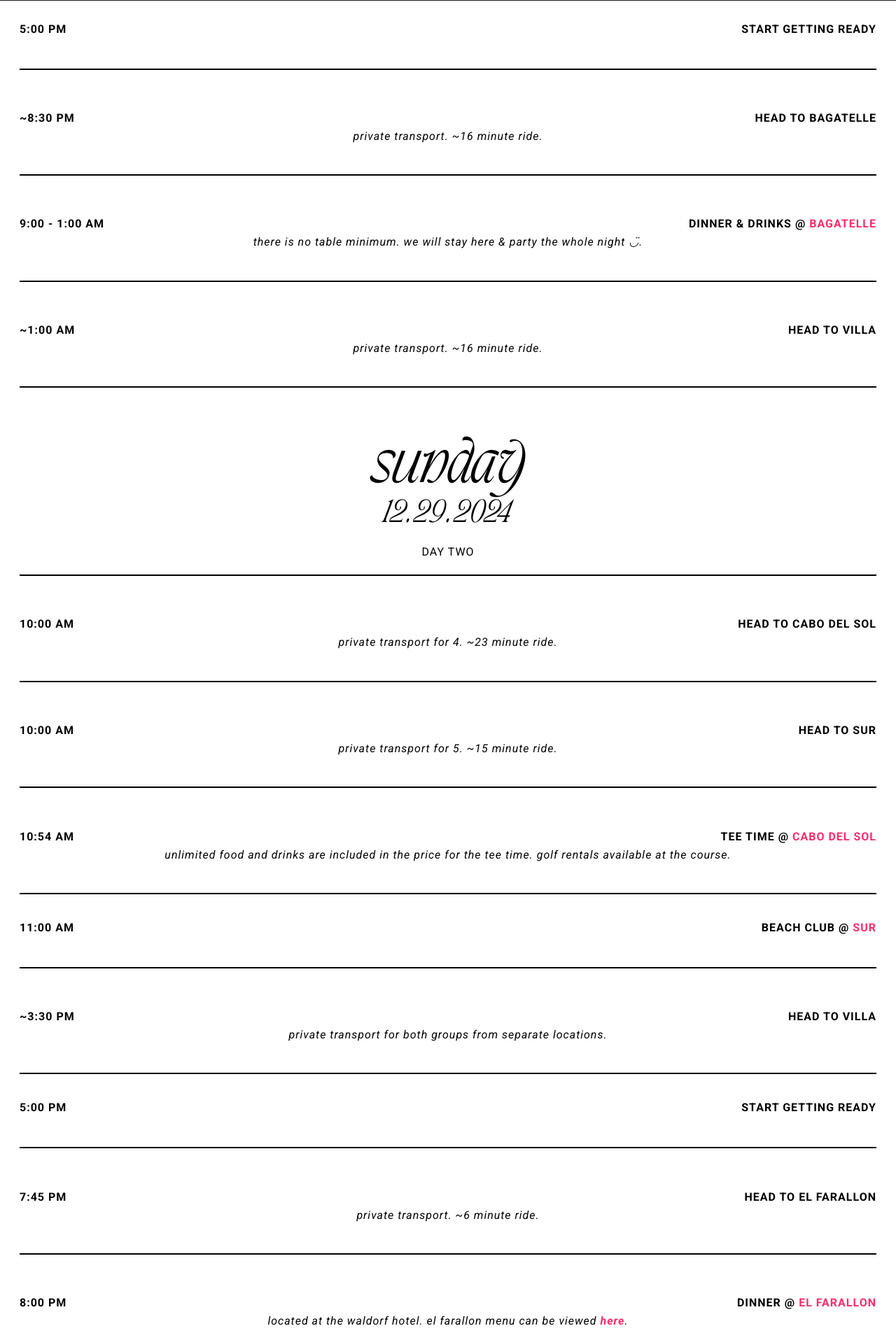
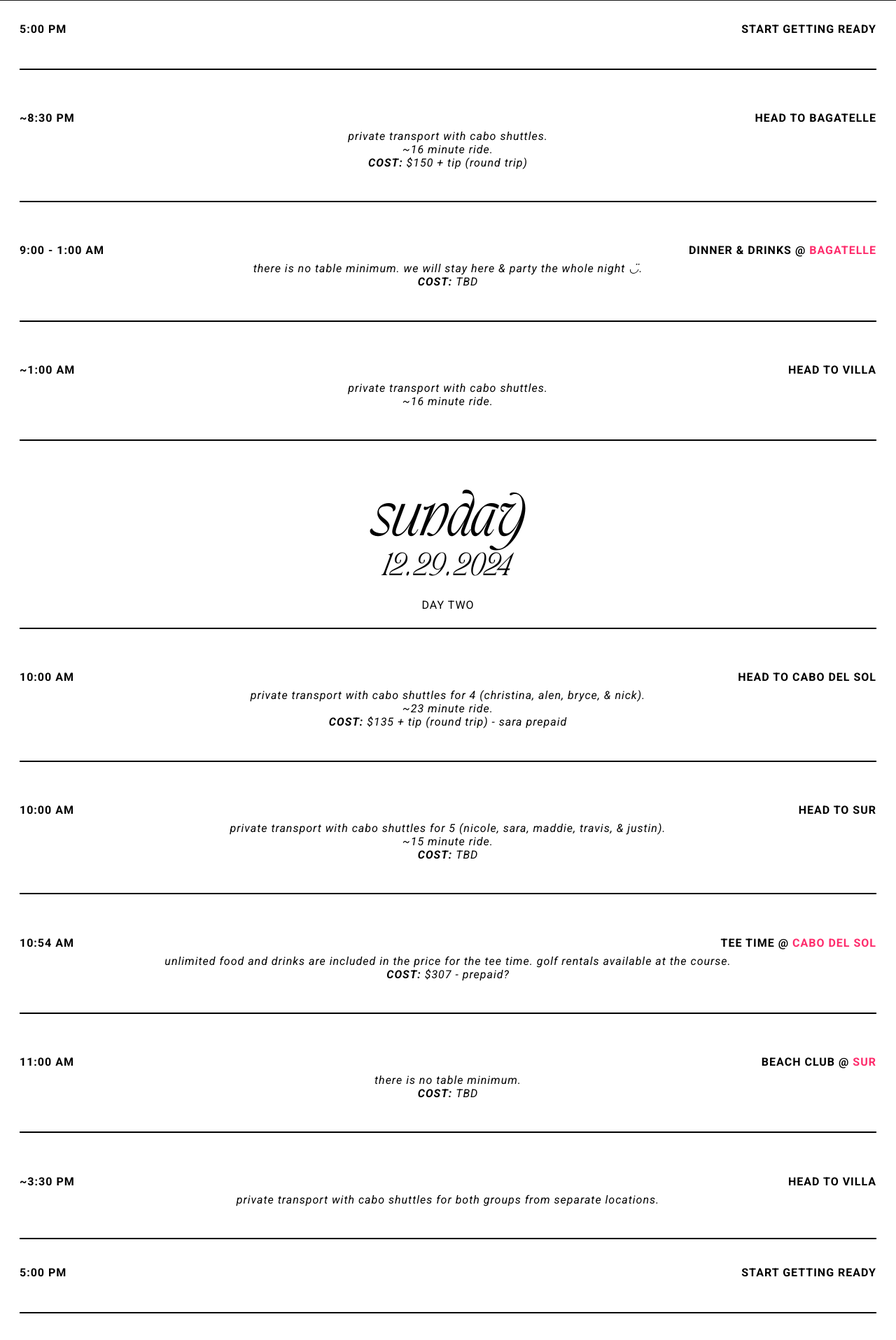
Before and after one commit to christinaathecoder/cabo-nye-website, a PHP site: page /detailed.html in a window 1280 px wide. Shown: the part 799-2714 px from the top of the page at 70% size. Run offline with PHP 8.4, Linux system fonts and the light colour scheme.

Commit message:
provide price details and reorganize navigation

```diff
--- a/crew.html
+++ b/crew.html
@@ -17,13 +17,13 @@
                     <div class="nav-mobile"><a id="nav-toggle" href="#!"><span></span></a></div>
                     <ul class="nav-list">
                         <li><a href="index">home</a></li>
-                        <li><a href="flights" class="active">flights</a></li>
                         <li><a href="#">itinerary</a>
                             <ul class="nav-dropdown">
                                 <li><a href="overview">overview</a></li>
                                 <li><a href="detailed">detailed</a></li>
                             </ul>
                         </li>
+                        <li><a href="flights">flights</a></li>
                         <li><a href="crew" class="active">crew</a></li>
                     </ul>
                 </nav>
--- a/detailed.html
+++ b/detailed.html
@@ -17,13 +17,13 @@
                     <div class="nav-mobile"><a id="nav-toggle" href="#!"><span></span></a></div>
                     <ul class="nav-list">
                         <li><a href="index">home</a></li>
-                        <li><a href="flights">flights</a></li>
-                        <li><a href="#">itinerary</a>
+                        <li><a href="#" class="active">itinerary</a>
                             <ul class="nav-dropdown">
                                 <li><a href="overview">overview</a></li>
                                 <li><a href="detailed" class="active">detailed</a></li>
                             </ul>
                         </li>
+                        <li><a href="flights">flights</a></li>
                         <li><a href="crew">crew</a></li>
                     </ul>
                 </nav>
@@ -44,13 +44,14 @@
                 <div class="row">
                     <div class="column left"><B>~12:30 PM</B></div>
                     <div class="column right"><B>head to villa</B></div>
-                    <h6>12:30 time is still TBD depending on if early check in is possible. complimentary private transport for 7 guests, other 2 guests will find their own transport. ~30 minute ride.</h6>
+                    <h6>12:30 time is still TBD depending on if early check in is possible. complimentary private transport for 7 guests, other 2 guests will find their own transport.
+                        <BR>~30 minute ride.</h6>
                 </div>
                 <hr/>
                 <div class="row">
                     <div class="column left"><B>3:00/4:00 PM</B></div>
                     <div class="column right"><B>check in to villa</B></div>
-                    <h6>details about our villa can be viewed <a href="https://www.cabovillas.com/properties.asp?PID=326" target="_blank">here</a>.
+                    <h6>details about our villa can be viewed <a href="https://www.cabovillas.com/properties.asp?PID=326" target="_blank">here</a>.</h6>
                 </div>
                 <hr/>
                 <div class="row">
@@ -61,19 +62,23 @@
                 <div class="row">
                     <div class="column left"><b>~8:30 PM</b></div>
                     <div class="column right"><B>head to bagatelle</B></div>
-                    <h6>private transport. ~16 minute ride. </h6>
+                    <h6>private transport with cabo shuttles.<BR>
+                        ~16 minute ride.<BR>
+                        <B>COST: </B>$150 + tip (round trip)</h6>
                 </div>
                 <hr/>
                 <div class="row">
                     <div class="column left"><b>9:00 - 1:00 AM</b></div>
                     <div class="column right"><B>dinner & drinks @ <a href="https://www.instagram.com/bagatelleloscabos" target="_blank">bagatelle</a><B></div>
-                    <h6>there is no table minimum. we will stay here & party the whole night ◡̈.</h6>
+                    <h6>there is no table minimum. we will stay here & party the whole night ◡̈.<BR>
+                    <B>COST: </B>TBD</h6>
                 </div>
                 <hr/>
                 <div class="row">
                     <div class="column left"><b>~1:00 AM</b></div>
                     <div class="column right"><B>head to villa</B></div>
-                    <h6>private transport. ~16 minute ride.</h6>
+                    <h6>private transport with cabo shuttles.<BR>
+                        ~16 minute ride.</h6>
                 </div>
                 <hr/>
             </div>
@@ -85,30 +90,37 @@
                 <div class="row">
                     <div class="column left"><B>10:00 AM</B></div>
                     <div class="column right"><B>head to cabo del sol</B></div>
-                    <h6>private transport for 4. ~23 minute ride.</h6>
+                    <h6>private transport with cabo shuttles for 4 (christina, alen, bryce, & nick).<BR>
+                        ~23 minute ride.<BR>
+                        <B>COST: </B>$135 + tip (round trip) - sara prepaid</h6>
                 </div>
                 <hr/>
                 <div class="row">
                     <div class="column left"><B>10:00 AM</B></div>
                     <div class="column right"><B>head to sur</B></div>
-                    <h6>private transport for 5. ~15 minute ride.</h6>
+                    <h6>private transport with cabo shuttles for 5 (nicole, sara, maddie, travis, & justin).<BR>
+                        ~15 minute ride.<BR>
+                    <B>COST: </B>TBD</h6>
                 </div>
                 <hr/>
                 <div class="row">
                     <div class="column left"><B>10:54 AM</B></div>
                     <div class="column right"><B>tee time @ <a href="https://cabodelsol.com/golf/" target="_blank">cabo del sol</a></B></div>
-                    <h6>unlimited food and drinks are included in the price for the tee time. golf rentals available at the course.</h6>
+                    <h6>unlimited food and drinks are included in the price for the tee time. golf rentals available at the course.<BR>
+                    <b>COST: </b>$307 - prepaid?</h6>
                 </div>
                 <hr/>
                 <div class="row">
                     <div class="column left"><b>11:00 AM</b></div>
                     <div class="column right"><B>beach club @ <a href="https://www.yelp.com/biz/sur-beach-house-cabo-san-lucas-2" target="_blank">sur</a></B></div>
-                </div><BR>
+                    <h6>there is no table minimum.<BR>
+                        <B>COST: </B>TBD</h6>
+                </div>
                 <hr/>
                 <div class="row">
                     <div class="column left"><b>~3:30 PM</b></div>
                     <div class="column right"><B>head to villa</B></div>
-                    <h6>private transport for both groups from separate locations.</h6>
+                    <h6>private transport with cabo shuttles for both groups from separate locations.</h6>
                 </div>
                 <hr/>
                 <div class="row">
@@ -119,30 +131,36 @@
                 <div class="row">
                     <div class="column left"><b>7:45 PM</b></div>
                     <div class="column right"><B>head to el farallon</B></div>
-                    <h6>private transport. ~6 minute ride.</h6>
+                    <h6>private transport with cabo shuttles.
+                        <BR>~6 minute ride.<BR>
+                        <B>COST: </B>$150 + tip (round trip) - sara prepaid</h6>
                 </div>
                 <hr/>
                 <div class="row">
                     <div class="column left"><b>8:00 PM</b></div>
                     <div class="column right"><B>dinner @ <a href="https://www.yelp.com/biz/el-farall%C3%B3n-cabo-san-lucas" target="_blank">el farallon</a></B></div>
-                    <h6>located at the waldorf hotel. el farallon menu can be viewed <a href="images/farallon-menu.pdf" target="_blank">here</a>.</h6>
+                    <h6>located at the waldorf hotel. el farallon menu can be viewed <a href="images/farallon-menu.pdf" target="_blank">here</a>.<BR>
+                        <B>COST: </B>$150 pp - not prepaid</h6>
                 </div>
                 <hr/>
                 <div class="row">
                     <div class="column left"><b>10:45 PM</b></div>
                     <div class="column right"><B>head to mandala night club</B></div>
-                    <h6>private transport. ~10 minute ride.</h6>
+                    <h6>private transport with cabo shuttles.
+                        <BR>~10 minute ride.</h6>
                 </div>
                 <hr/>
                 <div class="row">
                     <div class="column left"><b>11:00 - 2:00 AM</b></div>
                     <div class="column right"><B>bottle service @ <a href="https://www.instagram.com/mandala.cabo" target="_blank">mandala</a></B></div>
-                </div><BR>
+                    <h6><B>COST: </B>$1,662 + tip - nicole prepaid</h6>
+                </div>
                 <hr/>
                 <div class="row">
                     <div class="column left"><b>~2:00 AM</b></div>
                     <div class="column right"><B>head to villa</B></div>
-                    <h6>private transport. ~11 minute ride.</h6>
+                    <h6>private transport with cabo shuttles. <BR>
+                        ~11 minute ride.</h6>
                 </div>
                 <hr/>
             </div>
@@ -154,27 +172,30 @@
                 <div class="row">
                     <div class="column left"><B>10:00 AM</B></div>
                     <div class="column right"><B>breakfast</b></div>
-                    <h6>still tbd on what we want to do.</h6>
+                    <h6>still TBD on what we want to do.</h6>
                 </div>
                 <hr/>
                 <div class="row">
                     <div class="column left"><B>12:00 PM</B></div>
                     <div class="column right"><B>head to cactus tours</b></div>
-                    <h6>private transport by ATV company. ~40 minute ride. ride time will depend on traffic for this. do not go based off of maps as
-                        it states you will have to go 10 miles past cactus tours and turn around, but drivers have a bridge they can cut through to get there.</h6>
+                    <h6>private transport with ATV company. ride time will depend on traffic for this. do not go based off of maps as
+                        it states you will have to go 10 miles past cactus tours and turn around, but drivers have a bridge they can cut through to get there.<BR>
+                            ~40 minute ride. </h6>
                 </div>
                 <hr/>
                 <div class="row">
                     <div class="column left"><B>1:00 - 3:00 PM</B></div>
                     <div class="column right"><B>ATV riding</b></div>
                     <h6>four couple ATVS and one single ATV. please make sure to take photos and videos of your vehicle prior to riding for security deposit purposes.
-                        tequila & water will be provided & food available to purchase on location.</h6>
+                        tequila & water will be provided & food available to purchase on location.<BR>
+                        <b>COST: </b>$1451 + tip - christina prepaid</h6>
                 </div>
                 <hr/>
                 <div class="row">
                     <div class="column left"><b>~4:00 PM</b></div>
                     <div class="column right"><B>head to villa</B></div>
-                    <h6>private transport by ATV company. ~40 minute ride.</h6>
+                    <h6>private transport with ATV company. <BR>
+                        ~40 minute ride.</h6>
                 </div>
                 <hr/>
                 <div class="row">
@@ -185,13 +206,16 @@
                 <div class="row">
                     <div class="column left"><b>8:30 PM</b></div>
                     <div class="column right"><B>head to rosa negra</B></div>
-                    <h6>private transport. ~20 minute ride.</h6>
+                    <h6>private transport with cabo shuttles.<BR>
+                        ~20 minute ride.<BR>
+                    <B>COST: </B>$150 + tip (round trip) - sara prepaid</h6>
                 </div>
                 <hr/>
                 <div class="row">
                     <div class="column left"><b>9:00 - 1:00 AM</b></div>
                     <div class="column right"><B>dinner & drinks @ <a href="https://www.instagram.com/rosanegramxloscabos" target="_blank">rosa negra</a></B></div>
-                    <h6>no table minimum. rosa negra menu can be viewed <a href="images/rosa-negra.pdf" target="_blank">here</a>.
+                    <h6>no table minimum. rosa negra menu can be viewed <a href="images/rosa-negra.pdf" target="_blank">here</a>.<BR>
+                        <b>COST: </b>TBD</h6>
                 </div>
                 <hr/>
             </div>
@@ -203,7 +227,8 @@
                 <div class="row">
                     <div class="column left"><B>morning</B></div>
                     <div class="column right"><B>IVs & massages</b></div>
-                    <h6>IVs for 8. 60 minute massages for 2. 30 minute massage for 1. lunch plans tbd. IVs provided <a href="https://www.thedripspa.com.mx/" target="_blank">drip spa</a>.</h6>
+                    <h6>IVs for 8. 60 minute massages for 2. 30 minute massage for 1. lunch plans TBD. IVs provided <a href="https://www.thedripspa.com.mx/" target="_blank">drip spa</a>.<BR>
+                    <b>COST: </b>$140 for IVS + $170 for 60 min massage + $75 for 30 min massage - nicole prepaid</h6>
                 </div>
                 <hr/>
                 <div class="row">
@@ -214,19 +239,23 @@
                 <div class="row">
                     <div class="column left"><b>9:00 PM</b></div>
                     <div class="column right"><B>head to the cape</B></div>
-                    <h6>private transport. ~20 minute ride.</h6>
+                    <h6>private transport with villa.<BR>
+                        ~20 minute ride.<BR>
+                    <B>COST: </B>$400 + tip (round trip) - nicole prepaid</h6>
                 </div>
                 <hr/>
                 <div class="row">
                     <div class="column left"><b>9:30 - 3:00 AM</b></div>
                     <div class="column right"><B>bottle service NYE @ <a href="https://www.instagram.com/therooftopcape/" target="_blank">the cape</a></B></div>
-                    <h6>private cabana reserved for 9 at the glimpse lounge section of the rooftop. located at the thompson hotel. menu can be viewed <a href="images/rooftop-menu.pdf" target="_blank">here</a>.</h6>
+                    <h6>private cabana reserved for 9 at the glimpse lounge section of the rooftop. located at the thompson hotel. menu can be viewed <a href="images/rooftop-menu.pdf" target="_blank">here</a>.<BR>
+                    <B>COST: </B>$3,976.52 (everything included) - christina prepaid</h6>
                 </div>
                 <hr/>
                 <div class="row">
                     <div class="column left"><b>~3:00 AM</b></div>
                     <div class="column right"><B>head to villa</B></div>
-                    <h6>private transport. ~20 minute ride.</h6>
+                    <h6>private transport with villa.
+                        <BR>~20 minute ride.</h6>
                 </div>
                 <hr/>
             </div>
@@ -243,25 +272,30 @@
                 <div class="row">
                     <div class="column left"><B>11:30 M</B></div>
                     <div class="column right"><B>head to taboo</B></div>
-                    <h6>private transport. ~15 minute ride.</h6>
+                    <h6>private transport with cabo shuttles.<BR>
+                        ~15 minute ride.<BR>
+                    <b>COST: </b>$120 + tip (round trip) - sara prepaid</h6>
                 </div>
                 <hr/>
                 <div class="row">
                     <div class="column left"><B>12:00 - 4:00 PM</B></div>
                     <div class="column right"><B>bottle service @ <a href="https://www.instagram.com/tabooloscabos" target="_blank">taboo</a></B></div>
-                    <h6>reserved presidential deck. taboo menu can be viewed <a href="images/taboo.pdf" target="_blank">here</a>.</h6>
+                    <h6>reserved presidential deck. taboo menu can be viewed <a href="images/taboo.pdf" target="_blank">here</a>.<BR>
+                    <B>COST: </B>$2,952 + tip - bryce prepaid</h6>
                 </div>
                 <hr/>
                 <div class="row">
                     <div class="column left"><b>~4:00 PM</b></div>
                     <div class="column right"><B>head to villa</B></div>
-                    <h6>private transport. ~15 minute ride.</h6>
+                    <h6>private transport with cabo shuttles.<BR>
+                        ~15 minute ride.</h6>
                 </div>
                 <hr/>
                 <div class="row">
                     <div class="column left"><b>evening</b></div>
                     <div class="column right"><B>private chef & relax</b></div>
-                    <h6>hang by the pool, relax, pack...last night before we leave.</h6>
+                    <h6>hang by the pool, relax, pack...last night before we leave.<BR>
+                    <B>COST: </B>TBD</h6>
                 </div>
                 <hr/>
             </div>
@@ -273,7 +307,9 @@
                 <div class="row">
                     <div class="column left"><B>10:00/11:00 AM</B></div>
                     <div class="column right"><B>head to airport</B></div>
-                    <h6>private transport. ~30 minute ride.</h6>
+                    <h6>private transport with cabo shuttles.<BR>
+                        ~30 minute ride.<BR>
+                    <b>COST: </b>$100 + tip - sara prepaid</h6>
                 </div>
                 <hr/>
             </div>
--- a/flights.html
+++ b/flights.html
@@ -17,13 +17,13 @@
                     <div class="nav-mobile"><a id="nav-toggle" href="#!"><span></span></a></div>
                     <ul class="nav-list">
                         <li><a href="index">home</a></li>
-                        <li><a href="flights" class="active">flights</a></li>
                         <li><a href="#">itinerary</a>
                             <ul class="nav-dropdown">
                                 <li><a href="overview">overview</a></li>
                                 <li><a href="detailed">detailed</a></li>
                             </ul>
                         </li>
+                        <li><a href="flights" class="active">flights</a></li>
                         <li><a href="crew">crew</a></li>
                     </ul>
                 </nav>
--- a/index.html
+++ b/index.html
@@ -17,13 +17,13 @@
                 <div class="nav-mobile"><a id="nav-toggle" href="#!"><span></span></a></div>
                 <ul class="nav-list">
                     <li><a href="index" class="active">home</a></li>
-                    <li><a href="flights">flights</a></li>
                     <li><a href="#">itinerary</a>
                         <ul class="nav-dropdown">
                             <li><a href="overview">overview</a></li>
                             <li><a href="detailed">detailed</a></li>
                         </ul>
                     </li>
+                    <li><a href="flights">flights</a></li>
                     <li><a href="crew">crew</a></li>
                 </ul>
             </nav>
--- a/overview.html
+++ b/overview.html
@@ -17,13 +17,13 @@
                     <div class="nav-mobile"><a id="nav-toggle" href="#!"><span></span></a></div>
                     <ul class="nav-list">
                         <li><a href="index">home</a></li>
-                        <li><a href="flights">flights</a></li>
-                        <li><a href="#">itinerary</a>
+                        <li><a href="#" class="active">itinerary</a>
                             <ul class="nav-dropdown">
                                 <li><a href="overview" class="active">overview</a></li>
                                 <li><a href="detailed">detailed</a></li>
                             </ul>
                         </li>
+                        <li><a href="flights">flights</a></li>
                         <li><a href="crew">crew</a></li>
                     </ul>
                 </nav>
--- a/style/style.css
+++ b/style/style.css
@@ -183,7 +183,7 @@
 }
 h6 {
     font: 100 1em 'Roboto';
-    text-transform: lowercase;
+    text-transform: none;
     font-style:italic;
 }
 .bg {
```
